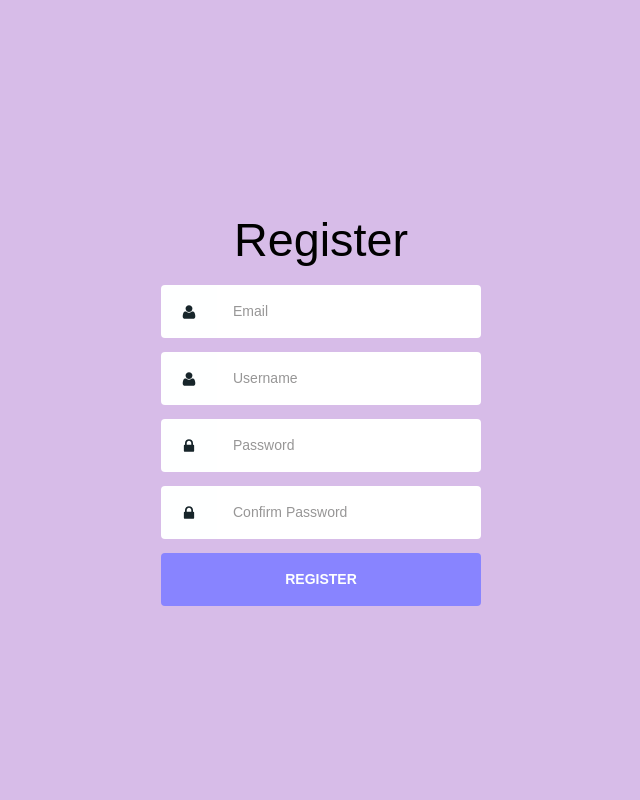
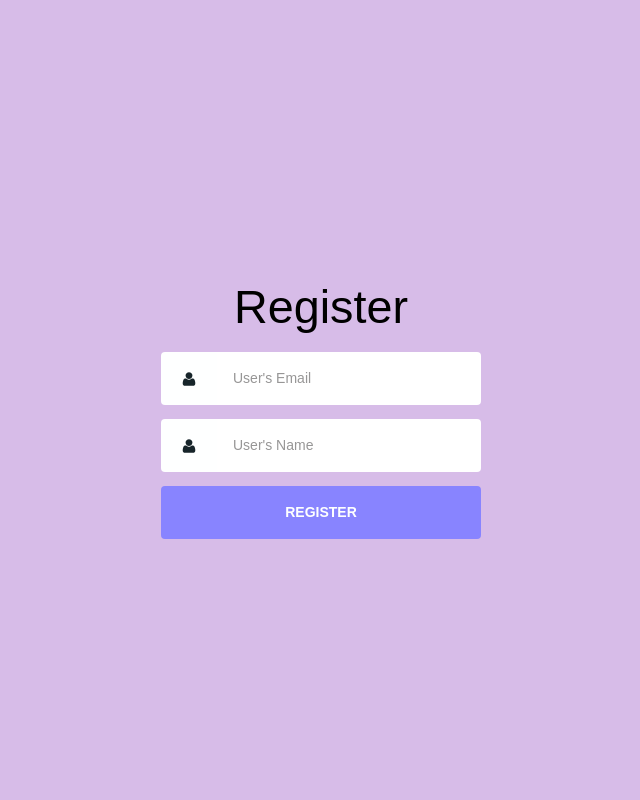
Before and after one commit to airfork/cs4740-project, a CodeIgniter app: the page made by application/views/librarians/register.php in a window 1280 px wide. Shown: the whole page, without its empty margins (319-959 px from the left). Run offline with CodeIgniter, Linux system fonts and the light colour scheme; data that the repository does not hold is empty.

Commit message:
Updated register page

```diff
--- a/application/models/User_model.php
+++ b/application/models/User_model.php
@@ -6,10 +6,10 @@ class User_model extends CI_Model {
         $this->load->library('encryption');
     }
 
-    public function create() {
+    public function create($password) {
         $name = $this->sanitize($this->input->post('name'));
         $email = $this->sanitize($this->input->post('email'));
-        $password = password_hash($this->input->post('password'), PASSWORD_DEFAULT);
+        $password = password_hash($password, PASSWORD_DEFAULT);
         // language=sql
         $sql = "INSERT INTO students (name, email, password) VALUES (?, ?, ?)";
         $query = $this->db->query($sql, array($name, $email, $password));
--- a/application/views/librarians/register.php
+++ b/application/views/librarians/register.php
@@ -14,21 +14,12 @@
 
                 <div class="form__field">
                     <label for="login__email"><svg class="icon"><use xmlns:xlink="http://www.w3.org/1999/xlink" xlink:href="#user"></use></svg><span class="hidden">Email</span></label>
-                    <input id="login__email" type="text" name="email" class="form__input browser-default" placeholder="Email" value="<?php echo set_value('email') ?>" required>
+                    <input id="login__email" type="text" name="email" class="form__input browser-default" placeholder="User's Email" value="<?php echo set_value('email') ?>" required>
                 </div>
 
                 <div class="form__field">
                     <label for="login__name"><svg class="icon"><use xmlns:xlink="http://www.w3.org/1999/xlink" xlink:href="#user"></use></svg><span class="hidden">Name</span></label>
-                    <input id="login__name" type="text" name="name" class="form__input browser-default" placeholder="Username" value="<?php echo set_value('name') ?>" required>
-                </div>
-
-                <div class="form__field">
-                    <label for="login__password"><svg class="icon"><use xmlns:xlink="http://www.w3.org/1999/xlink" xlink:href="#lock"></use></svg><span class="hidden">Password</span></label>
-                    <input id="login__password" type="password" name="password" class="form__input browser-default" placeholder="Password" required>
-                </div>
-                <div class="form__field">
-                    <label for="confirm__password"><svg class="icon"><use xmlns:xlink="http://www.w3.org/1999/xlink" xlink:href="#lock"></use></svg><span class="hidden">Password</span></label>
-                    <input id="confirm__password" type="password" name="passconf" class="form__input browser-default" placeholder="Confirm Password" required>
+                    <input id="login__name" type="text" name="name" class="form__input browser-default" placeholder="User's Name" value="<?php echo set_value('name') ?>" required>
                 </div>
                 <div class="form__field">
                     <input type="submit" value="Register">
```
Also changed, not shown: application/controllers/Librarians.php (+5 -6 lines).
